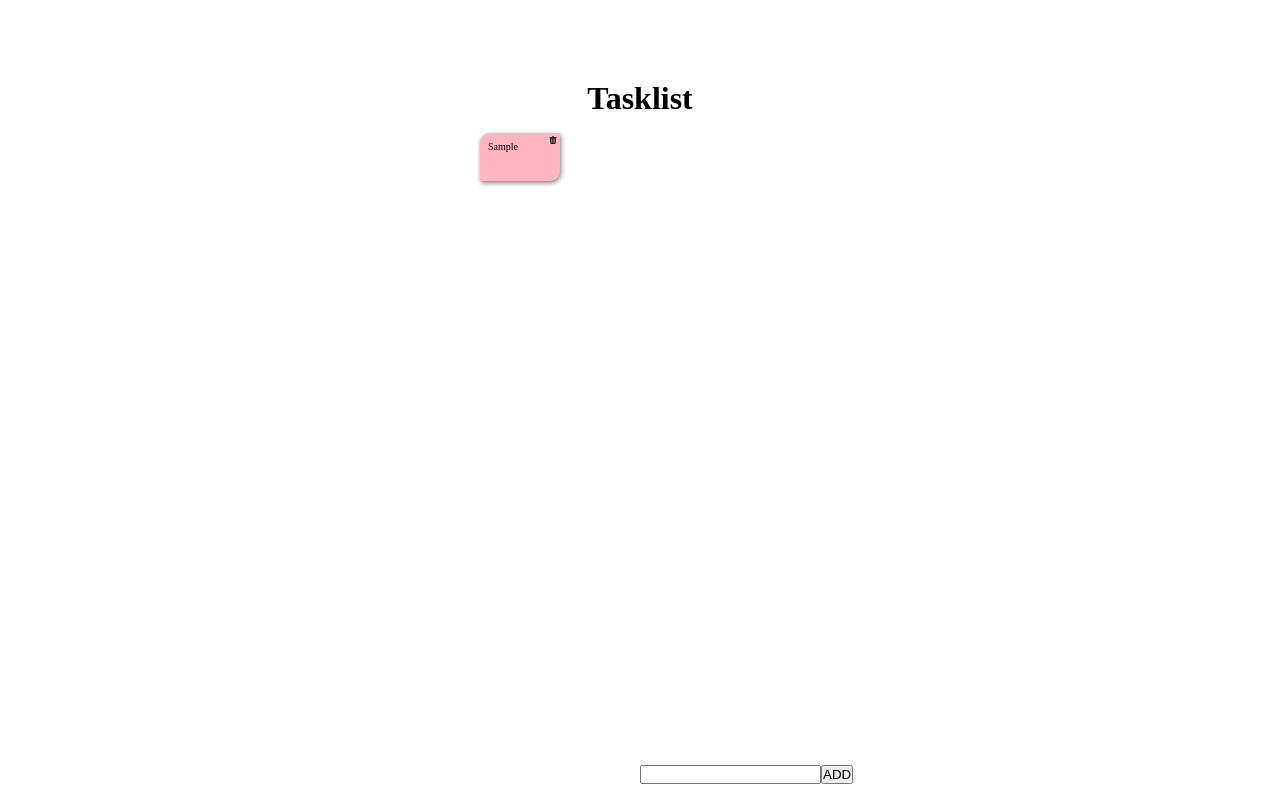
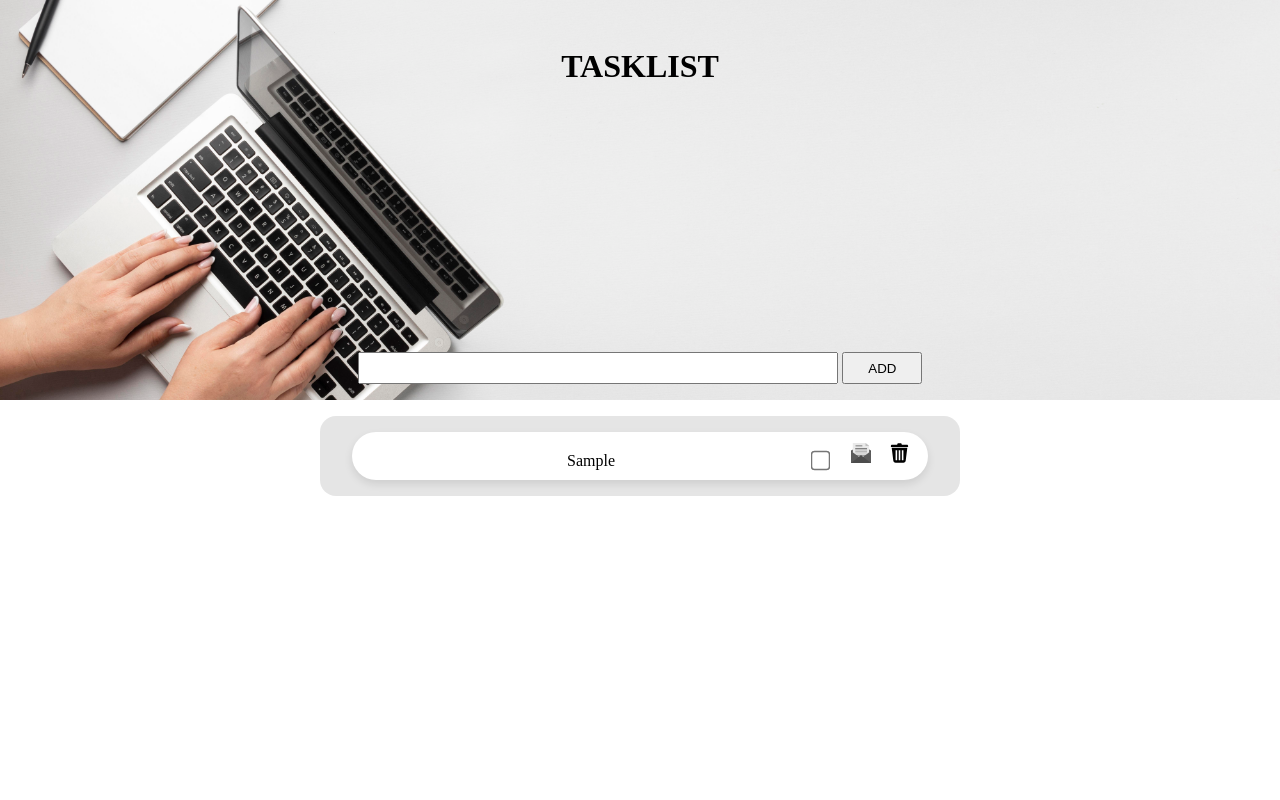
Before and after one commit to golf14886/Tasklist, a React (Vite) app: page / in a window 1280 px wide. Both pictures are taken after typing "Sample" into the empty fields and a click on the button "ADD". Built offline with nearby package versions, Linux system fonts and the light colour scheme.

Commit message:
addlocalStorage

```diff
--- a/src/App.css
+++ b/src/App.css
@@ -3,9 +3,3 @@
   margin: 0;
   box-sizing: border-box;
 }
-.container {
-  margin-top: 5rem;
-  display: flex;
-  flex-direction: column;
-  align-items: center;
-}
--- a/src/App.jsx
+++ b/src/App.jsx
@@ -1,17 +1,31 @@
 import { useState } from "react";
-// import AddList from "./components/AddList";
+import { styled } from "styled-components";
 import { InputForm } from "./components/InputForm";
 import { List } from "./components/List";
 import "./App.css";
+
+const StyledHead = styled.div`
+  background-image: url("./img/top-view-person-writing-laptop-with-copy-space.jpg");
+  background-size: cover;
+  background-repeat: no-repeat;
+  background-position: center;
+  height: 25rem;
+  display: flex;
+  align-items: center;
+  flex-direction: column;
+  justify-content: space-between;
+`;
 
 export default function App() {
   const [list, setList] = useState([]);
 
   return (
     <div className="container">
-      <h1>Tasklist</h1>
+      <StyledHead>
+        <h1 style={{ marginTop: "3rem" }}>TASKLIST</h1>
+        <InputForm list={list} setList={setList} />
+      </StyledHead>
       <List list={list} setList={setList} />
-      <InputForm list={list} setList={setList} />
     </div>
   );
 }
--- a/src/Components/Edit.jsx
+++ b/src/Components/Edit.jsx
@@ -16,16 +16,32 @@ const StyledEdit = styled.div`
   display: flex;
   flex-direction: column;
   align-items: center;
+`;
 
-  input {
-    margin-top: 5rem;
-    width: 50vw;
-    height: 20vh;
-  }
-  button {
-    padding: 5px;
-    margin-top: 0.5rem;
-  }
+const StyledEditBox = styled.input`
+  margin-top: 5rem;
+  margin-bottom: 1rem;
+  font-size: 1.5rem;
+  border-radius: 5px;
+  width: 50vw;
+  height: 30vw;
+  padding: 1vw;
+  text-align: center;
+`;
+
+const StyledButtonClose = styled.button`
+  width: 4rem;
+  height: 2rem;
+  border-radius: 20px;
+  background-color: white;
+`;
+
+const StyledButtonSave = styled.button`
+  margin-right: 1rem;
+  width: 4rem;
+  height: 2rem;
+  border-radius: 20px;
+  background-color: white;
 `;
 
 export const Edit = (props) => {
@@ -42,21 +58,28 @@ export const Edit = (props) => {
   };
 
   const update = () => {
-    setList((prevList) =>
-      prevList.map((item) =>
-        item.id === itemID ? { ...item, text: valueForInput } : item
-      )
+    const updatedList = list.map((item) =>
+      item.id === itemID ? { ...item, text: valueForInput } : item
     );
+
+    setList(updatedList);
+    localStorage.setItem("myList", JSON.stringify(updatedList));
     setEditItemId(false);
   };
 
   return (
     <>
       <StyledEdit>
-        <input type="text" value={valueForInput} onChange={handleInputChange} />
+        <StyledEditBox
+          type="text"
+          value={valueForInput}
+          onChange={handleInputChange}
+        />
         <div>
-          <button onClick={update}>Save</button>
-          <button onClick={() => setEditItemId(false)}>close</button>
+          <StyledButtonSave onClick={update}>Save</StyledButtonSave>
+          <StyledButtonClose onClick={() => setEditItemId(false)}>
+            close
+          </StyledButtonClose>
         </div>
       </StyledEdit>
     </>
--- a/src/Components/InputForm.jsx
+++ b/src/Components/InputForm.jsx
@@ -3,11 +3,19 @@ import { v4 as uuidv4 } from "uuid";
 import { useState } from "react";
 import GlobalPropTypes from "./GlobalPropTypes";
 
-const StyledInput = styled.div`
+const StyledInputContainer = styled.div`
   display: flex;
-  justify-items: center;
-  position: fixed;
-  bottom: 1rem;
+  padding: 1rem;
+`;
+
+const StyledInput = styled.input`
+  width: 30rem;
+  height: 2rem;
+`;
+
+const StyledButton = styled.button`
+  width: 5rem;
+  margin-left: 0.3rem;
 `;
 
 export const InputForm = (props) => {
@@ -16,24 +24,23 @@ export const InputForm = (props) => {
 
   const addList = () => {
     if (input !== "") {
-      setList([...list, { id: uuidv4(), text: input, completed: false }]);
+      const newItem = { id: uuidv4(), text: input, completed: false };
+      const updatedList = [...list, newItem];
+      setList(updatedList);
+      localStorage.setItem("myList", JSON.stringify(updatedList));
       setInput("");
     }
   };
 
   return (
-    <div>
-      <div className="addListInput">
-        <StyledInput>
-          <input
-            type="text"
-            value={input}
-            onChange={(data) => setInput(data.target.value)}
-          />
-          <button onClick={addList}>ADD</button>
-        </StyledInput>
-      </div>
-    </div>
+    <StyledInputContainer>
+      <StyledInput
+        type="text"
+        value={input}
+        onChange={(data) => setInput(data.target.value)}
+      ></StyledInput>
+      <StyledButton onClick={addList}>ADD</StyledButton>
+    </StyledInputContainer>
   );
 };
 
--- a/src/Components/List.jsx
+++ b/src/Components/List.jsx
@@ -1,92 +1,140 @@
-import { useState } from "react";
+import { useState, useEffect } from "react";
 import GlobalPropTypes from "./GlobalPropTypes";
 import { Edit } from "./Edit";
 import { styled } from "styled-components";
 
+const StyleListBox = styled.div`
+  display: flex;
+  flex-direction: column;
+  margin: 1rem 20rem;
+  border-radius: 1rem;
+  background-color: #d3d3d395;
+`;
+
 const StyleList = styled.div`
-  margin-top: 1rem;
   display: grid;
-  grid-template-columns: auto auto auto auto;
-  gap: 5rem;
+  grid-template-columns: auto auto auto;
+  align-items: center;
+  justify-content: space-between;
+  padding: 1rem;
+  margin: 1rem 2rem;
+  height: 3rem;
+  background-color: white;
+  border-radius: 10rem;
+  box-shadow: 0px 4px 8px rgba(0, 0, 0, 0.1);
+`;
 
-  div {
-    width: 5rem;
-    height: 3rem;
-    background-color: lightpink;
-    padding: 0.5rem;
-    border-radius: 10px 0px;
-    font-size: 10px;
-    box-shadow: 1px 2px 5px rgba(0, 0, 0, 0.5);
-    overflow: auto;
-    white-space: pre-line;
-    position: relative;
-  }
+const StyleEdit = styled.img`
+  width: 20px;
+  height: 20px;
+  margin-right: 1rem;
+  position: relative;
+  bottom: 5px;
+`;
 
-  svg {
-    z-index: 2;
-    position: absolute;
-    top: 0;
-    right: 0;
-    width: 10px;
-    height: 10px;
-    margin: 2px;
-  }
+const StyleCheckbox = styled.input`
+  margin-right: 1.5rem;
+  transform: scale(1.5);
+  transform-origin: center;
+`;
 
-  svg:hover {
-    transform: scale(1.2, 1.2);
-  }
+const StyleListDelete = styled.svg`
+  width: 25px;
+  height: 25px;
+  position: relative;
+  bottom: 8px;
+`;
+
+const StyleItem = styled.div`
+  text-align: center;
+`;
+const StyleCheng = styled.div`
+  display: grid;
+  align-self: flex-end;
+  grid-template-columns: auto auto auto;
 `;
 
 export const List = (props) => {
   const { list, setList } = props;
   const [editItemId, setEditItemId] = useState(false);
   const [itemID, setItemID] = useState("");
+  const [completed, setCompleted] = useState(false);
+
+  const getData = () => {
+    const item = localStorage.getItem("myList");
+    if (item) {
+      return JSON.parse(item);
+    }
+    return [];
+  };
+
+  useEffect(() => {
+    const data = getData();
+    setList(data);
+  }, [setList]);
 
   const onClickCompleted = (id) => {
-    setList((prevList) =>
-      prevList.map((item) =>
-        item.id === id ? { ...item, completed: !item.completed } : item
-      )
-    );
+    const data = getData();
+    const updatedList = data.map((item) => {
+      if (item.id === id) {
+        setCompleted(!completed);
+        return { ...item, completed: completed };
+      }
+      return item;
+    });
+    setList(updatedList);
+    localStorage.setItem("myList", JSON.stringify(updatedList));
   };
-  const sortedList = [
-    ...list.filter((item) => !item.completed),
-    ...list.filter((item) => item.completed),
-  ];
 
-  const onDoubleClickEdit = (id) => {
+  const sortedList = () => {
+    const list = getData();
+    return list.sort((a, b) => a.completed - b.completed);
+  };
+
+  const onClickEdit = (id) => {
     setEditItemId(!editItemId);
     setItemID(id);
   };
 
-  const del = (id) => {
-    setList((prevList) => prevList.filter((item) => item.id !== id));
+  const deleteList = (id) => {
+    const data = getData();
+    const updatedList = data.filter((item) => item.id !== id);
+    localStorage.setItem("myList", JSON.stringify(updatedList));
+    setList(updatedList);
   };
 
   return (
-    <div>
-      <StyleList>
-        {sortedList.map((item) => (
-          <div
-            key={item.id}
-            onClick={() => onClickCompleted(item.id)}
-            onDoubleClick={() => onDoubleClickEdit(item.id)}
-            style={{ textDecoration: item.completed ? "line-through" : "none" }}
-          >
-            <svg
-              onClick={() => del(item.id)}
+    <StyleListBox>
+      {sortedList().map((item) => (
+        <StyleList
+          key={item.id}
+          style={{ textDecoration: item.completed ? "line-through" : "none" }}
+        >
+          <div></div>
+          <StyleItem>{item.text}</StyleItem>
+          <StyleCheng>
+            <StyleCheckbox
+              type="checkbox"
+              checked={item.completed}
+              onChange={() => onClickCompleted(item.id)}
+              onClick={() => onClickCompleted(item.id)}
+            ></StyleCheckbox>
+            <StyleEdit
+              onClick={() => onClickEdit(item.id)}
+              src="./img/edit.png"
+              alt="Edit"
+            ></StyleEdit>
+            <StyleListDelete
+              onClick={() => deleteList(item.id)}
               xmlns="http://www.w3.org/2000/svg"
               xmlnsXlink="http://www.w3.org/1999/xlink"
-              width="96"
-              height="96"
               viewBox="0 0 96 96"
             >
               <path d="m24,78c0,4.968 4.029,9 9,9h30c4.968,0 9-4.032 9-9l6-48h-60l6,48zm33-39h6v39h-6v-39zm-12,0h6v39h-6v-39zm-12,0h6v39h-6v-39zm43.5-21h-19.5c0,0-1.344-6-3-6h-12c-1.659,0-3,6-3,6h-19.5c-2.487,0-4.5,2.013-4.5,4.5s0,4.5 0,4.5h66c0,0 0-2.013 0-4.5s-2.016-4.5-4.5-4.5z" />
-            </svg>
-            {item.text}
-          </div>
-        ))}
-      </StyleList>
+            </StyleListDelete>
+          </StyleCheng>
+        </StyleList>
+      ))}
 
       {editItemId !== false && (
         <Edit
@@ -96,7 +144,7 @@ export const List = (props) => {
           setList={setList}
         />
       )}
-    </div>
+    </StyleListBox>
   );
 };
 List.propTypes = GlobalPropTypes;
```
Also changed, not shown: src/Components/Addlist.jsx (deleted, +0 -68 lines), public/img/edit.png (added), public/img/top-view-person-writing-laptop-with-copy-space.jpg (added).
